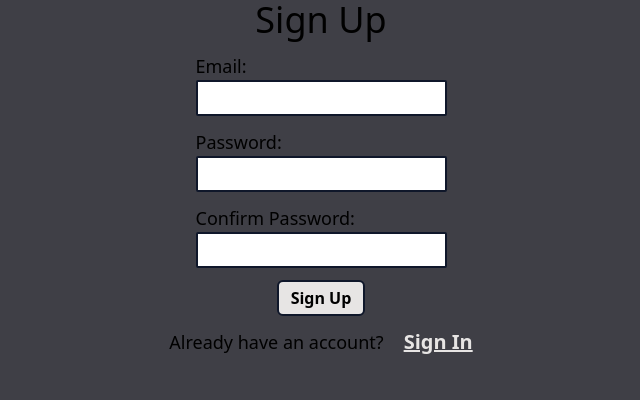
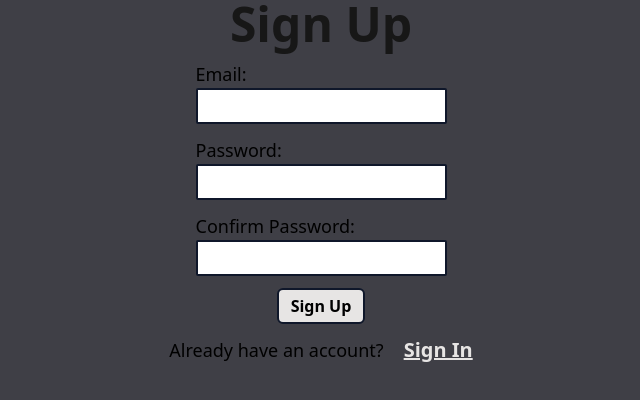
Before and after one commit to Abdelghafour122/react-todo-app, a React (Create React App) app: page /signup in a window 1280 px wide. Shown: the top 400 px of the page, without its empty margins (319-959 px from the left). Built offline with nearby package versions, Linux system fonts and the light colour scheme; no server answers.

Commit message:
finished SignUp comp, making routes & SignIn, made Dashboard

```diff
--- a/package.json
+++ b/package.json
@@ -13,6 +13,7 @@
     "firebase": "^9.9.4",
     "react": "^18.2.0",
     "react-dom": "^18.2.0",
+    "react-router-dom": "^6.3.0",
     "react-scripts": "5.0.1",
     "typescript": "^4.8.2",
     "web-vitals": "^2.1.4"
--- a/src/App.tsx
+++ b/src/App.tsx
@@ -1,15 +1,23 @@
 import React from "react";
+import { Routes, Route } from "react-router-dom";
 import "./App.css";
+import Dashboard from "./Components/Dashboard";
 import SignIn from "./Components/SignIn";
 import SignUp from "./Components/SignUp";
 
+import AuthContext from "./Contexts/AuthContext";
+document.body.classList.add("bg-zinc-700");
+
 function App() {
-  document.body.classList.add("bg-zinc-700");
   return (
-    <div className="App">
-      {/* <SignIn /> */}
-      <SignUp />
-    </div>
+    <AuthContext>
+      <div className="App">
+        <Routes>
+          <Route element={<SignIn />} path="/" />
+          <Route element={<SignUp />} path="/signup" />
+        </Routes>
+      </div>
+    </AuthContext>
   );
 }
 
--- /dev/null
+++ b/src/Components/Dashboard.tsx
@@ -0,0 +1,9 @@
+import React from "react";
+
+type Props = {};
+
+function Dashboard({}: Props) {
+  return <div>Dashboard</div>;
+}
+
+export default Dashboard;
--- a/src/Components/SignIn.tsx
+++ b/src/Components/SignIn.tsx
@@ -1,10 +1,12 @@
 import React from "react";
 import { signInWithGoogle } from "../firebase";
+import { useNavigate } from "react-router-dom";
 
 const SignIn = () => {
+  const navigate = useNavigate();
   return (
     <div className="sign-in">
-      <h2 className="text-5xl font-medium text-neutral-800 mb-5">Sign In</h2>
+      <h2 className="text-5xl font-bold text-neutral-900 mb-5">Sign In</h2>
       <form className="flex flex-col items-center my-3 gap-3" action="">
         <input
           className="border-2 border-slate-900 rounded-sm px-2 py-1 text-slate-900"
@@ -22,6 +24,15 @@ const SignIn = () => {
           value="Sign In"
         />
       </form>
+      <p className="note flex gap-5 text-lg font-medium items-center justify-center">
+        Don't have an account?
+        <button
+          className="text-xl font-bold text-stone-200 underline decoration-stone-200"
+          onClick={() => navigate("./signup")}
+        >
+          Sign Up
+        </button>
+      </p>
       <button
         onClick={signInWithGoogle}
         className="bg-stone-600 rounded text-white p-2 cursor-pointer"
--- a/src/Components/SignUp.tsx
+++ b/src/Components/SignUp.tsx
@@ -1,12 +1,61 @@
-import React from "react";
+import React, { useRef, useState } from "react";
+import { useAuthentication } from "../Contexts/AuthContext";
+import { useNavigate } from "react-router-dom";
 
 const SignUp = () => {
+  const { userSignUp } = useAuthentication();
+  const navigate = useNavigate();
+
+  const emailRef = useRef<HTMLInputElement | null>(null);
+  const passwordRef = useRef<HTMLInputElement | null>(null);
+  const confirmPasswordRef = useRef<HTMLInputElement | null>(null);
+
+  const [errormessage, setErrorMessage] = useState("");
+  const [loading, setLoading] = useState(false);
+
+  // const handleSubmit = (
+  //   e: Event
+  // ): FormEventHandler<HTMLFormElement> | undefined => {
+  //   e.preventDefault();
+  //   console.log(emailRef, passwordRef, confirmPasswordRef);
+  //   return;
+  // };
+
+  async function handleSubmit(e: React.SyntheticEvent) {
+    e.preventDefault();
+    console.log(
+      emailRef.current?.value,
+      passwordRef.current?.value,
+      confirmPasswordRef.current?.value
+    );
+
+    if (passwordRef.current?.value !== confirmPasswordRef.current?.value)
+      return setErrorMessage("Passwords do not match!");
+
+    try {
+      setErrorMessage("");
+      setLoading(true);
+      if (emailRef.current?.value && passwordRef.current?.value !== undefined)
+        await userSignUp(emailRef.current?.value, passwordRef.current?.value);
+    } catch {
+      setErrorMessage("Unable to signup.");
+    }
+
+    setLoading(false);
+
+    // return;
+  }
+
   return (
     <div className="sign-up">
-      <h2 className="text-4xl font-medium from-stone-200">Sign Up</h2>
+      <h2 className="text-5xl font-bold text-neutral-900">Sign Up</h2>
+      {errormessage !== "" && (
+        <p className="text-lg text-red-700">{errormessage}</p>
+      )}
       <form
         action=""
         className="flex flex-col items-center justify-center my-3 mx-auto gap-3 w-max"
+        onSubmit={handleSubmit}
       >
         <div className="email flex flex-col justify-center items-center w-full">
           <label htmlFor="email" className="text-lg self-start">
@@ -15,7 +64,9 @@ const SignUp = () => {
           <input
             id="email"
             type="email"
-            className="border-2 border-slate-900 rounded-sm px-2 py-1 text-slate-900"
+            className="border-2 outline-none border-slate-900 rounded-sm px-2 py-1 text-slate-900"
+            ref={emailRef}
+            required
           />
         </div>
         <div className="password flex flex-col justify-center items-center w-full">
@@ -25,7 +76,9 @@ const SignUp = () => {
           <input
             id="password"
             type="password"
-            className="border-2 border-slate-900 rounded-sm px-2 py-1 text-slate-900"
+            className="border-2 outline-none border-slate-900 rounded-sm px-2 py-1 text-slate-900"
+            ref={passwordRef}
+            required
           />
         </div>
         <div className="passwordConfirm flex flex-col justify-center items-center w-full">
@@ -35,16 +88,24 @@ const SignUp = () => {
           <input
             id="passwordConfirm"
             type="password"
-            className="border-2 border-slate-900 rounded-sm px-2 py-1 text-slate-900"
+            className="border-2 outline-none border-slate-900 rounded-sm px-2 py-1 text-slate-900"
+            ref={confirmPasswordRef}
+            required
           />
         </div>
-        <button className="bg-stone-200 font-semibold py-1 px-3 rounded-md border-2 border-slate-900">
+        <button
+          className="bg-stone-200 font-semibold py-1 px-3 rounded-md border-2 border-slate-900 disabled:opacity-20"
+          disabled={loading}
+        >
           Sign Up
         </button>
       </form>
       <div className="note flex gap-5 text-lg font-medium items-center justify-center">
         <p>Already have an account?</p>
-        <button className="text-xl font-bold text-stone-200 underline decoration-stone-200">
+        <button
+          className="text-xl font-bold text-stone-200 underline decoration-stone-200"
+          onClick={() => navigate("/")}
+        >
           Sign In
         </button>
       </div>
--- a/src/Contexts/AuthContext.tsx
+++ b/src/Contexts/AuthContext.tsx
@@ -1,18 +1,50 @@
-import React, { createContext, useContext, useState, ReactNode } from "react";
+import React, {
+  createContext,
+  useContext,
+  useState,
+  ReactNode,
+  useEffect,
+} from "react";
+import { createUserWithEmailAndPassword, User } from "firebase/auth";
+import { globalAuth } from "../firebase";
+import { AuthContextType } from "../Utils/types";
 
 type AuthProviderProps = {
   children: ReactNode;
 };
 
-const AuthenticationContext = createContext({});
+const AuthenticationContext = createContext<AuthContextType>(
+  {} as AuthContextType
+);
 
 export function useAuthentication() {
   return useContext(AuthenticationContext);
 }
+
 export default function AuthContext({ children }: AuthProviderProps) {
+  const [currentUser, setCurrentUser] = useState<User | null>();
+  const [loading, setLoading] = useState(true);
+
+  const userSignUp = (email: string, password: string) => {
+    return createUserWithEmailAndPassword(globalAuth, email, password);
+  };
+
+  useEffect(() => {
+    const unlog = globalAuth.onAuthStateChanged((user) => {
+      setCurrentUser(user);
+      setLoading(false);
+    });
+    return unlog;
+  }, []);
+
+  const contextValue: AuthContextType = {
+    currentUser,
+    userSignUp,
+  };
+
   return (
-    <AuthenticationContext.Provider value={{}}>
-      {children}
+    <AuthenticationContext.Provider value={contextValue}>
+      {loading === false && children}
     </AuthenticationContext.Provider>
   );
 }
--- a/src/Utils/types.ts
+++ b/src/Utils/types.ts
@@ -1,5 +1,6 @@
-export type User = {
-  name: string;
-  email: string;
-  profilePicture: string;
+import { User, UserCredential } from "firebase/auth";
+
+export type AuthContextType = {
+  currentUser: User | null | undefined;
+  userSignUp: (email: string, password: string) => Promise<UserCredential>;
 };
--- a/src/firebase.ts
+++ b/src/firebase.ts
@@ -16,11 +16,11 @@ const firebaseConfig = {
 
 // Initialize Firebase
 const app = initializeApp(firebaseConfig);
-export const googleAuth = getAuth(app);
+export const globalAuth = getAuth(app);
 const googleProvider = new GoogleAuthProvider();
 
 export const signInWithGoogle = () => {
-  signInWithPopup(googleAuth, googleProvider)
+  signInWithPopup(globalAuth, googleProvider)
     .then((data) => console.log(data))
     .catch((err) => console.log(err));
 };
--- a/src/index.tsx
+++ b/src/index.tsx
@@ -1,5 +1,6 @@
 import React from "react";
 import ReactDOM from "react-dom/client";
+import { BrowserRouter as Router } from "react-router-dom";
 import "./index.css";
 import App from "./App";
 
@@ -8,6 +9,8 @@ const root = ReactDOM.createRoot(
 );
 root.render(
   <React.StrictMode>
-    <App />
+    <Router>
+      <App />
+    </Router>
   </React.StrictMode>
 );
```
Also changed, not shown: 1 other file (tests, documents, lock files or other folders).
